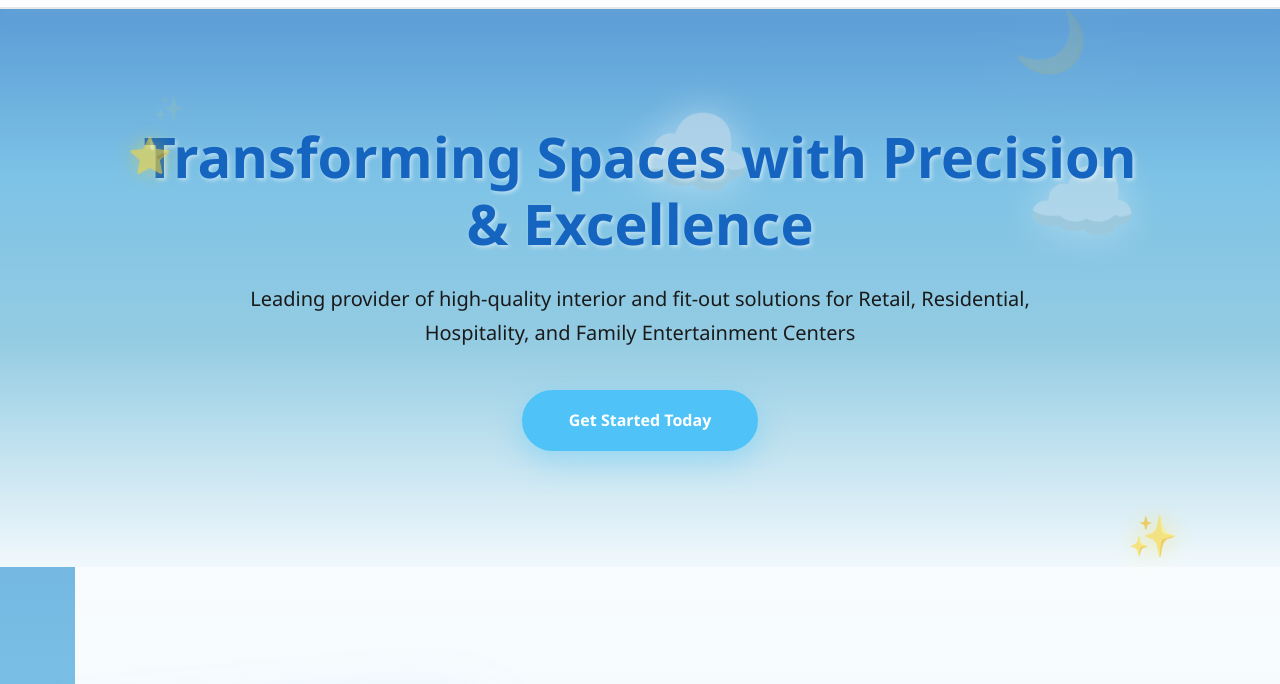
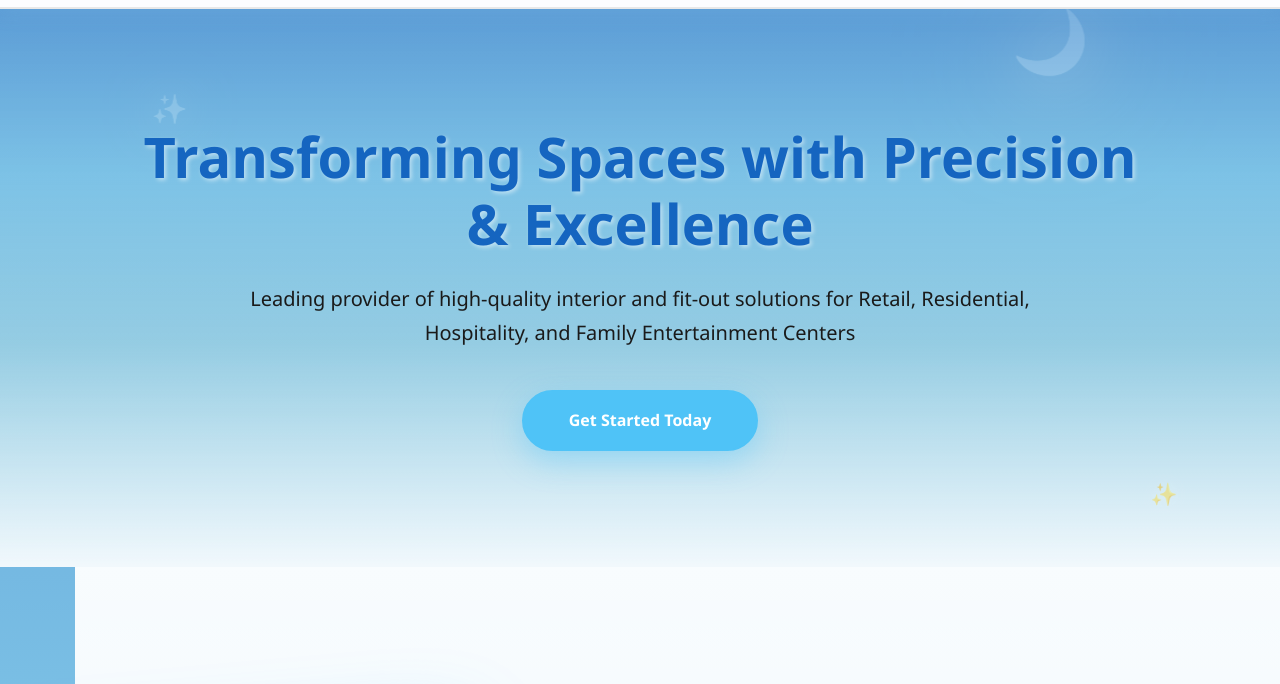
Before and after one commit to nirmalayes/heaven-technical-services, a plain HTML site: page index.html in a window 1280 px wide. Shown: the part 73-757 px from the top of the page. Drawn offline with Linux system fonts and the light colour scheme.

Commit message:
all updated

```diff
--- a/css/style.css
+++ b/css/style.css
@@ -39,21 +39,23 @@ body::before {
     top: 8%;
     right: 15%;
     font-size: 60px;
-    opacity: 0.4;
+    opacity: 0.9;
     z-index: -1;
     pointer-events: none;
-    animation: moonGlow 4s ease-in-out infinite;
-    filter: drop-shadow(0 0 30px rgba(255, 255, 255, 0.6));
+    filter: grayscale(100%) brightness(150%) drop-shadow(0 0 10px silver) drop-shadow(0 0 20px silver);
+    animation: moonTwinkle 2s ease-in-out infinite;
 }
 
-@keyframes moonGlow {
+@keyframes moonTwinkle {
     0%, 100% {
-        opacity: 0.4;
-        filter: drop-shadow(0 0 30px rgba(255, 255, 255, 0.6));
+        opacity: 0.6;
+        filter: grayscale(100%) brightness(150%) drop-shadow(0 0 10px silver) drop-shadow(0 0 20px silver);
+        transform: scale(1);
     }
     50% {
-        opacity: 0.6;
-        filter: drop-shadow(0 0 50px rgba(255, 255, 255, 0.8));
+        opacity: 1;
+        filter: grayscale(100%) brightness(200%) drop-shadow(0 0 30px white) drop-shadow(0 0 50px silver) drop-shadow(0 0 70px silver);
+        transform: scale(1.05);
     }
 }
 
@@ -66,16 +68,20 @@ body::after {
     opacity: 0.3;
     z-index: -1;
     pointer-events: none;
-    animation: gentleSparkle 3s ease-in-out infinite;
-    filter: drop-shadow(0 0 10px rgba(255, 255, 255, 0.5));
+    filter: grayscale(100%) brightness(150%) drop-shadow(0 0 8px silver) drop-shadow(0 0 15px silver);
+    animation: starTwinkle 2.5s ease-in-out infinite;
 }
 
-@keyframes gentleSparkle {
+@keyframes starTwinkle {
     0%, 100% {
-        opacity: 0.2;
+        opacity: 0.3;
+        filter: grayscale(100%) brightness(150%) drop-shadow(0 0 8px silver) drop-shadow(0 0 15px silver);
+        transform: scale(1);
     }
     50% {
-        opacity: 0.5;
+        opacity: 0.8;
+        filter: grayscale(100%) brightness(200%) drop-shadow(0 0 20px white) drop-shadow(0 0 35px silver);
+        transform: scale(1.2);
     }
 }
 
@@ -229,30 +235,6 @@ nav.scrolled {
     overflow: hidden;
 }
 
-.hero::before {
-    content: '☁️';
-    position: absolute;
-    font-size: 100px;
-    top: 12%;
-    left: 8%;
-    opacity: 0.5;
-    animation: cloudFloat1 30s ease-in-out infinite;
-    filter: drop-shadow(0 0 20px rgba(255,255,255,0.8));
-    z-index: 1;
-}
-
-.hero::after {
-    content: '☁️';
-    position: absolute;
-    font-size: 90px;
-    top: 20%;
-    right: 10%;
-    opacity: 0.45;
-    animation: cloudFloat2 25s ease-in-out infinite;
-    filter: drop-shadow(0 0 20px rgba(255,255,255,0.8));
-    z-index: 1;
-}
-
 @keyframes cloudFloat1 {
     0%, 100% { transform: translate(0, 0); }
     50% { transform: translate(20px, -15px); }
@@ -294,33 +276,6 @@ nav.scrolled {
     50% {
         opacity: 0.5;
     }
-}
-
-/* Add multiple stars throughout the page */
-nav::before {
-    content: '⭐';
-    position: fixed;
-    top: 25%;
-    left: 10%;
-    font-size: 35px;
-    opacity: 0.6;
-    animation: sparkle 4s ease-in-out infinite;
-    z-index: -1;
-    pointer-events: none;
-    filter: drop-shadow(0 0 10px rgba(255, 215, 0, 0.7));
-}
-
-nav::after {
-    content: '✨';
-    position: fixed;
-    bottom: 20%;
-    right: 8%;
-    font-size: 40px;
-    opacity: 0.6;
-    animation: sparkle 3.5s ease-in-out infinite 0.5s;
-    z-index: -1;
-    pointer-events: none;
-    filter: drop-shadow(0 0 12px rgba(255, 215, 0, 0.7));
 }
 
 .hero.small {
@@ -412,22 +367,6 @@ section {
     max-width: 1200px;
     margin: 0 auto;
     position: relative;
-}
-
-section::before {
-    content: '☁️   ☁️   ☁️';
-    position: absolute;
-    top: 5%;
-    left: 0;
-    width: 100%;
-    font-size: 60px;
-    opacity: 0.35;
-    text-align: center;
-    pointer-events: none;
-    z-index: 0;
-    letter-spacing: 120px;
-    animation: sectionClouds 60s linear infinite;
-    filter: drop-shadow(0 0 15px rgba(255, 255, 255, 0.7));
 }
 
 section::after {
@@ -950,7 +889,7 @@ footer::before {
     top: 20px;
     left: 10%;
     font-size: 50px;
-    opacity: 0.25;
+    opacity: 0.1;
     animation: cloudFloat1 35s ease-in-out infinite;
     pointer-events: none;
     filter: drop-shadow(0 0 15px rgba(255, 255, 255, 0.5));
@@ -962,7 +901,7 @@ footer::after {
     top: 30px;
     right: 15%;
     font-size: 35px;
-    opacity: 0.3;
+    opacity: 0.1;
     animation: moonGlow 5s ease-in-out infinite 0.5s;
     pointer-events: none;
 }
```
